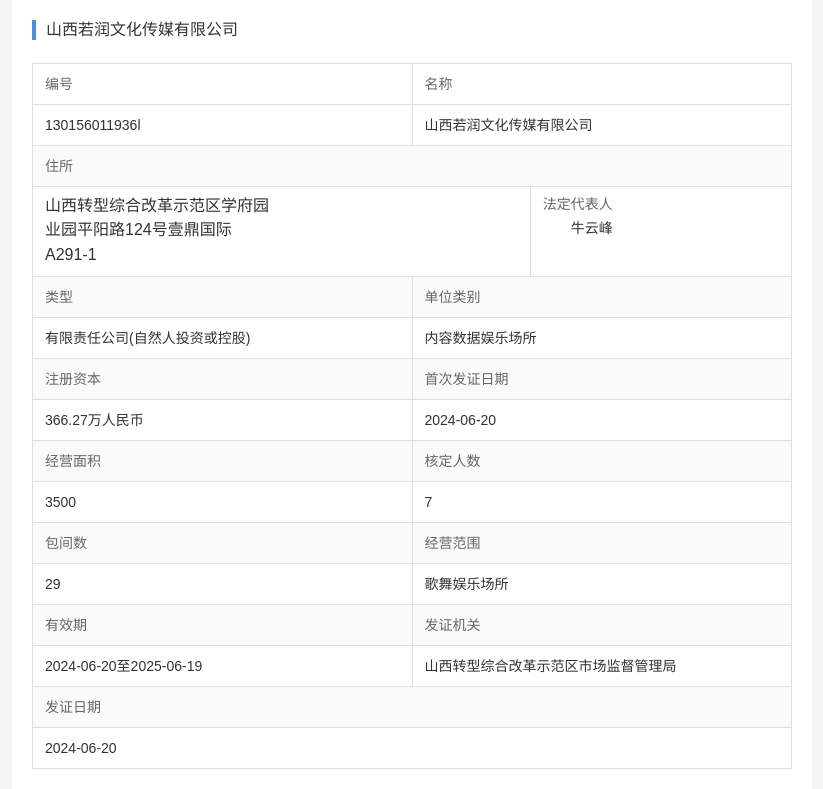
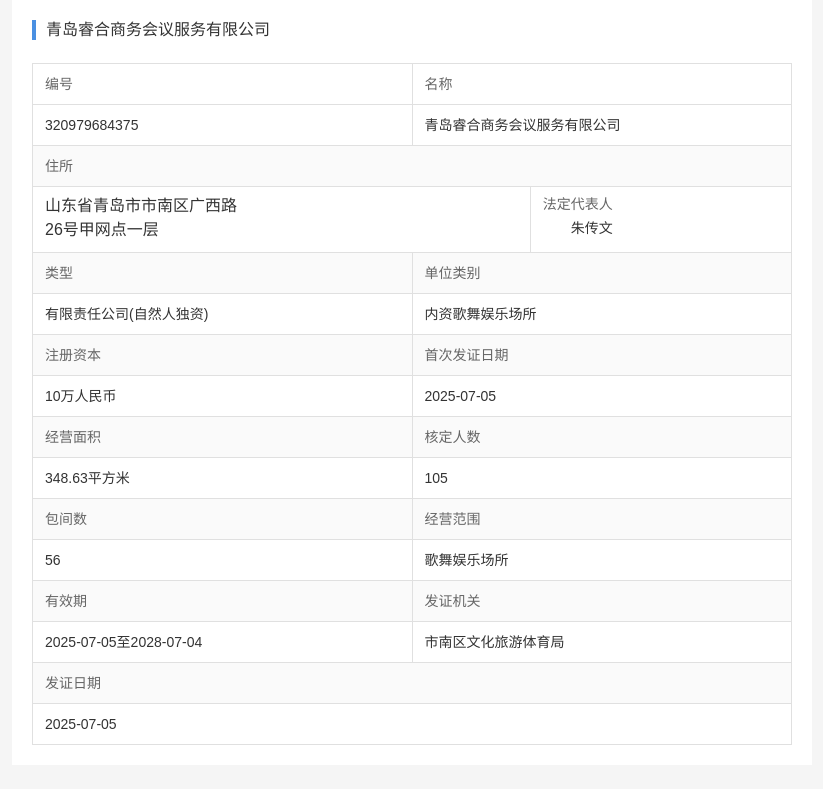
Before and after one commit to luohengjian/qingdao, a plain HTML site: page index.html in a window 1280 px wide. Shown: the part 102-891 px from the top of the page, without its empty margins (228-1051 px from the left). After the commit the page ends 867 px from the top, so only its background shows below. Drawn offline with Linux system fonts and the light colour scheme.

Commit message:
Update index.html

```diff
--- a/index.html
+++ b/index.html
@@ -3,7 +3,7 @@
 <head>
     <meta charset="UTF-8">
     <meta name="viewport" content="width=device-width, initial-scale=1.0">
-    <title>中华人民共和国文化和旅游部 - 企业信息</title>
+    <title>中华人民共和国文化和旅游部</title>
     <link rel="stylesheet" href="styles.css">
 </head>
 <body>
@@ -15,7 +15,7 @@
         <div class="company-section">
             <div class="company-header">
                 <div class="blue-bar"></div>
-                <h2>山西若润文化传媒有限公司</h2>
+                <h2>青岛睿合商务会议服务有限公司</h2>
             </div>
 
             <div class="info-grid">
@@ -31,10 +31,10 @@
 
                 <div class="info-row">
                     <div class="info-item left-col">
-                        <span class="value">130156011936l</span>
+                        <span class="value">320979684375</span>
                     </div>
                     <div class="info-item right-col">
-                        <span class="value">山西若润文化传媒有限公司</span>
+                        <span class="value">青岛睿合商务会议服务有限公司</span>
                     </div>
                 </div>
 
@@ -48,15 +48,15 @@
                 <div class="info-row">
                     <div class="info-item address-col">
                         <div class="address-content">
-                            <div>山西转型综合改革示范区学府园</div>
-                            <div>业园平阳路124号壹鼎国际</div>
-                            <div>A291-1</div>
+                            <div>山东省青岛市市南区广西路</div>
+                            <div>26号甲网点一层</div>
+                            <div></div>
                         </div>
                     </div>
                     <div class="info-item legal-rep-col">
                         <div class="legal-rep-content">
                             <div class="label">法定代表人</div>
-                            <div class="value">牛云峰</div>
+                            <div class="value">朱传文</div>
                         </div>
                     </div>
                 </div>
@@ -73,10 +73,10 @@
 
                 <div class="info-row">
                     <div class="info-item left-col">
-                        <span class="value">有限责任公司(自然人投资或控股)</span>
+                        <span class="value">有限责任公司(自然人独资)</span>
                     </div>
                     <div class="info-item right-col">
-                        <span class="value">内容数据娱乐场所</span>
+                        <span class="value">内资歌舞娱乐场所</span>
                     </div>
                 </div>
 
@@ -92,10 +92,10 @@
 
                 <div class="info-row">
                     <div class="info-item left-col">
-                        <span class="value">366.27万人民币</span>
+                        <span class="value">10万人民币</span>
                     </div>
                     <div class="info-item right-col">
-                        <span class="value">2024-06-20</span>
+                        <span class="value">2025-07-05</span>
                     </div>
                 </div>
 
@@ -111,10 +111,10 @@
 
                 <div class="info-row">
                     <div class="info-item left-col">
-                        <span class="value">3500</span>
+                        <span class="value">348.63平方米</span>
                     </div>
                     <div class="info-item right-col">
-                        <span class="value">7</span>
+                        <span class="value">105</span>
                     </div>
                 </div>
 
@@ -130,7 +130,7 @@
 
                 <div class="info-row">
                     <div class="info-item left-col">
-                        <span class="value">29</span>
+                        <span class="value">56</span>
                     </div>
                     <div class="info-item right-col">
                         <span class="value">歌舞娱乐场所</span>
@@ -149,10 +149,10 @@
 
                 <div class="info-row">
                     <div class="info-item left-col">
-                        <span class="value">2024-06-20至2025-06-19</span>
+                        <span class="value">2025-07-05至2028-07-04</span>
                     </div>
                     <div class="info-item right-col">
-                        <span class="value">山西转型综合改革示范区市场监督管理局</span>
+                        <span class="value">市南区文化旅游体育局</span>
                     </div>
                 </div>
 
@@ -165,7 +165,7 @@
 
                 <div class="info-row">
                     <div class="info-item full-width">
-                        <span class="value">2024-06-20</span>
+                        <span class="value">2025-07-05</span>
                     </div>
                 </div>
             </div>
```
